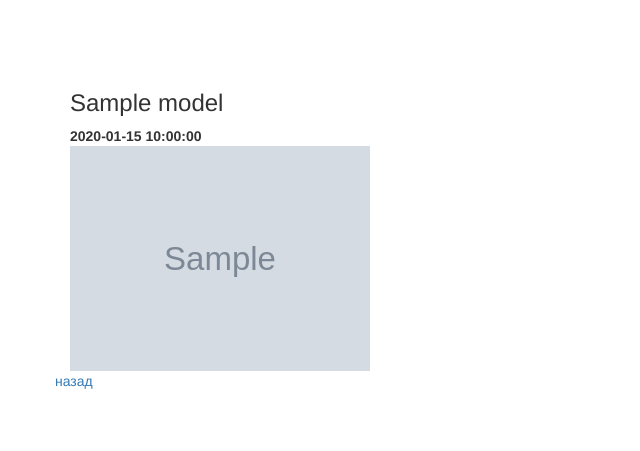
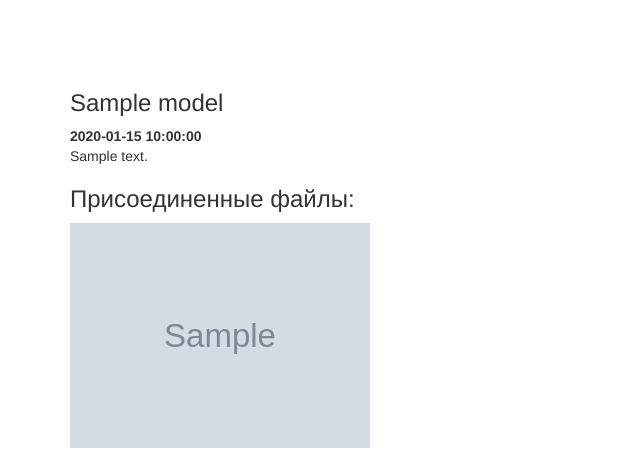
Before and after one commit to vano2100/yii2_gb, a Yii app: template views/activity/view.php in a window 1280 px wide. Shown: the top 451 px of the page, without its empty margins (0-640 px from the left). Run offline with PHP 8.4 and a stand-in for Yii, Linux system fonts and the light colour scheme; the template is opened without the code that fills it: most values are stand-ins (such as "Sample title", 1, 10 or a date in 2020); grey boxes marked "Sample" are stand-in pictures; data that the repository does not hold is empty; some libraries are stand-ins or nearby versions.

Commit message:
homework3

```diff
--- a/views/activity/view.php
+++ b/views/activity/view.php
@@ -11,6 +11,10 @@ use yii\helpers\Html;
         <strong><?=$model->dateStart ?></strong>
     </div>
     <div class="col-md-12">
+        <?= $model->description ?>
+    </div>
+    <div class="col-md-12">
+        <h3>Присоединенные файлы:</h3>
         <?php if($model->files): ?>
             <?php foreach ($model->files as $image):?>
                 <img width="300px" src="/images/<?=$image ?>">
```
Also changed, not shown: web/images/1565869589(1).jpg (added).
